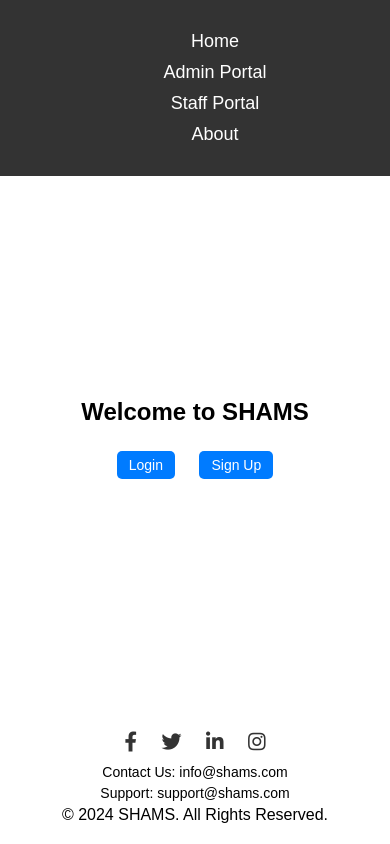
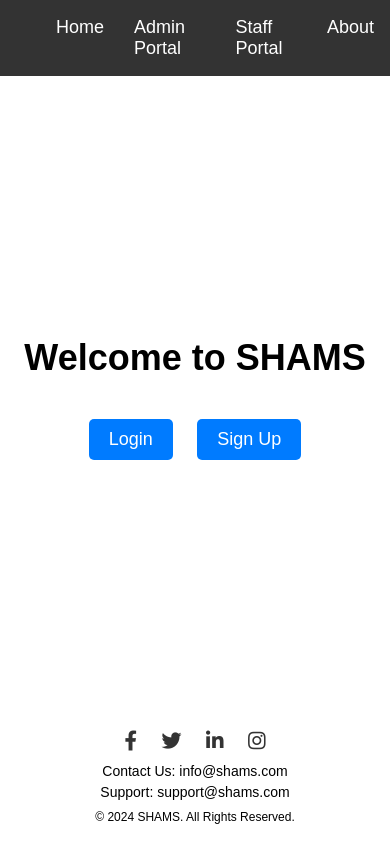
Before and after one commit to yvesmfura/Simplified-hospital-appointment-management-system, a Flask app: page / in a window 390 px wide. Run offline with Flask 3, Linux system fonts and the light colour scheme.

Commit message:
Update main.css

```diff
--- a/static/css/main.css
+++ b/static/css/main.css
@@ -18,14 +18,13 @@ body {
 /* Navigation Bar */
 .navbar {
     background-color: #333;
-    padding: 10px; /* Adjusted padding for better touch targets */
+    padding: 1px;
 }
 
 .navbar-list {
     list-style: none;
     display: flex;
     justify-content: center;
-    flex-wrap: wrap; /* Allows items to wrap to the next line if necessary */
 }
 
 .navbar-item {
@@ -36,16 +35,13 @@ body {
     color: white;
     font-size: 18px;
 }
-
 .navbar-item a:hover {
     text-decoration: underline;
 }
-
 /* Main Content */
 .content {
     text-align: center;
-    margin: 20px auto;
-    padding: 0 10px; /* Added padding for better spacing on smaller screens */
+    margin-top: 20px;
 }
 
 .content h1 {
@@ -61,11 +57,6 @@ body {
     margin: 10px;
     border-radius: 5px;
     font-size: 18px;
-    transition: background-color 0.3s ease;
-}
-
-.content a:hover {
-    background-color: #0056b3;
 }
 
 /* Footer */
@@ -90,49 +81,7 @@ body {
     font-size: 14px;
 }
 
-/* Media Queries */
-@media screen and (max-width: 1024px) {
-    /* Adjust styles for tablets and smaller screens */
-    .navbar-list {
-        flex-wrap: wrap; /* Ensure nav items wrap on smaller screens */
-    }
+.copyright {
+    font-size: 12px;
+    margin-top: 10px;
 }
-
-@media screen and (max-width: 768px) {
-    /* Adjust styles for screens smaller than 768px */
-    .navbar-list {
-        flex-direction: column;
-        align-items: center;
-    }
-
-    .navbar-item {
-        margin: 10px 0;
-    }
-
-    .content h1 {
-        font-size: 28px;
-        margin-bottom: 20px;
-    }
-
-    .content a {
-        font-size: 16px;
-        padding: 8px 16px;
-    }
-}
-
-@media screen and (max-width: 480px) {
-    /* Adjust styles for screens smaller than 480px */
-    .navbar-item {
-        margin: 5px 0;
-    }
-
-    .content h1 {
-        font-size: 24px;
-        margin-bottom: 15px;
-    }
-
-    .content a {
-        font-size: 14px;
-        padding: 6px 12px;
-    }
-}
```
